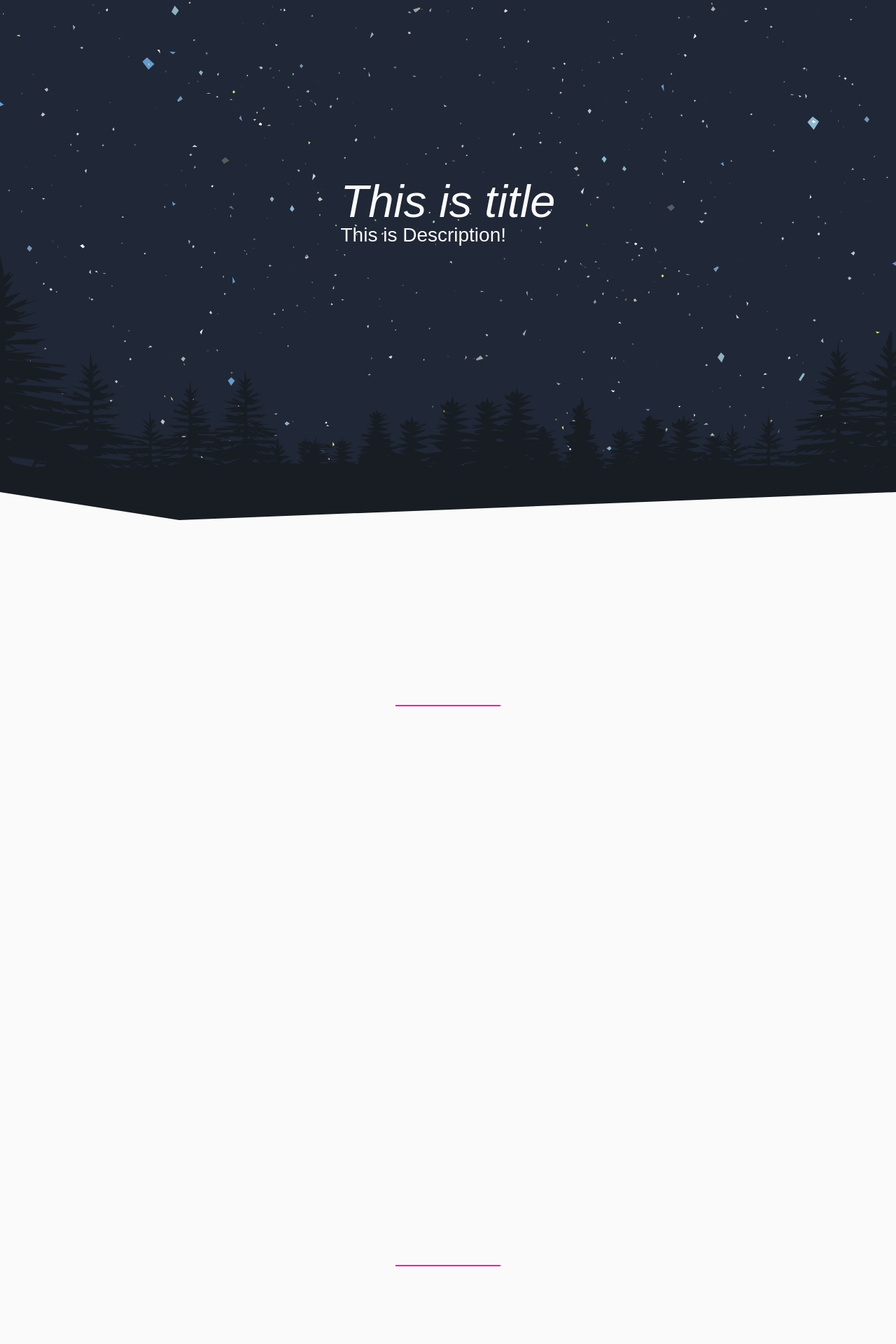
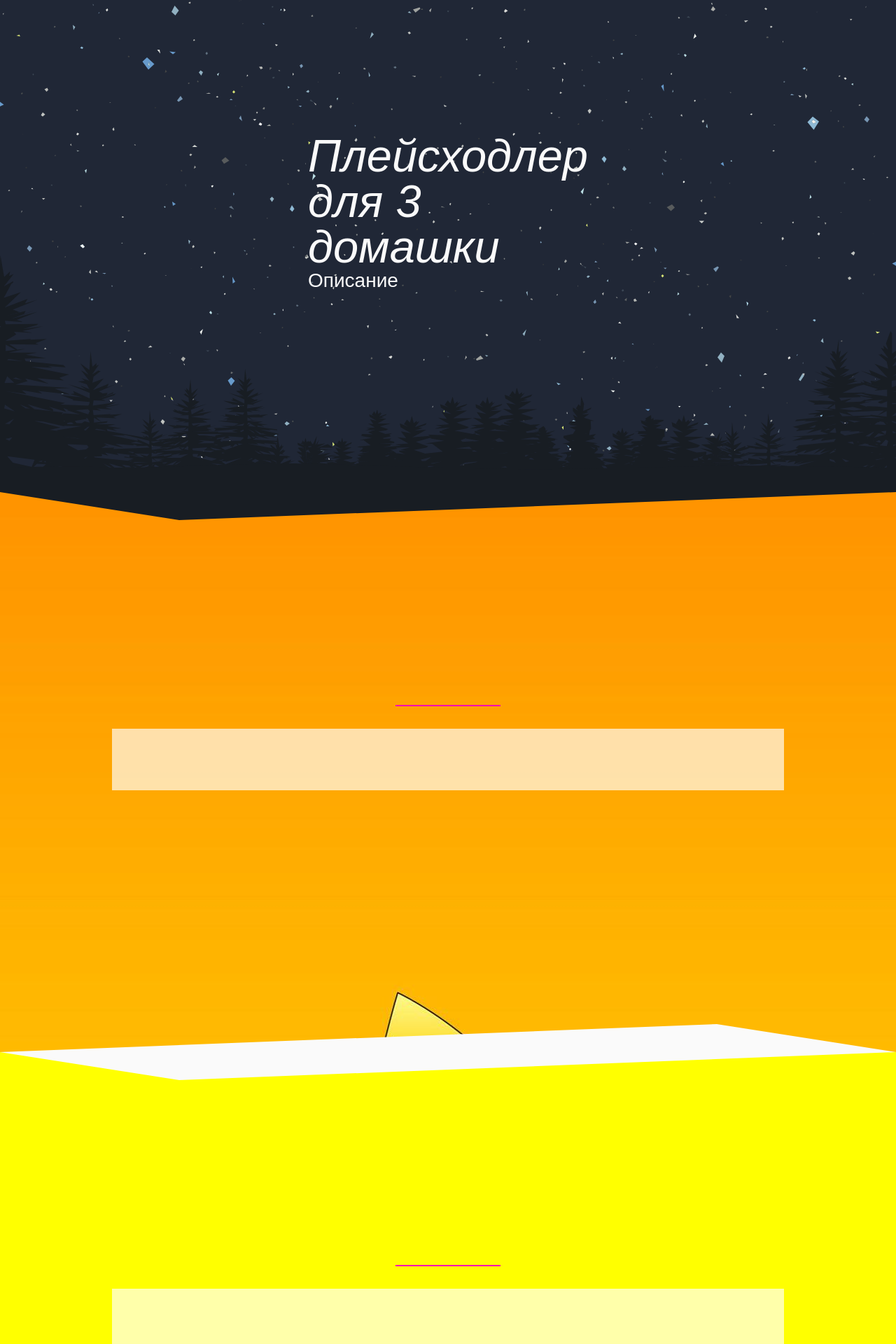
Before and after one commit to yambee/zar-react-start-2021, a JavaScript app: page / in a window 1280 px wide. Shown: the part 97-2017 px from the top of the page at 70% size. Built offline with nearby package versions, Linux system fonts and the light colour scheme; the HTML template or start-up script is replaced by a standard one.

Commit message:
Homework-2 update

```diff
--- a/src/App.js
+++ b/src/App.js
@@ -1,14 +1,15 @@
 import Header from './components/Header';
 import Layout from './components/Layout';
 import Footer from './components/Footer';
+import bg1 from './assets/bg1.jpg';
 
 function App() {
 	return (
 		<>
 			<Header title="Плейсходлер для 3 домашки" descr="Описание" />
-			<Layout />
-			<Layout />
-			<Layout />
+			<Layout id="1" title="" descr="" urlBg={bg1} colorBg="" />
+			<Layout id="2" title="" descr="" urlBg="" colorBg="yellow" />
+			<Layout id="3" title="" descr="" urlBg={bg1} colorBg="" />
 			<Footer />
 		</>
 	);
--- a/src/components/Header/index.js
+++ b/src/components/Header/index.js
@@ -5,8 +5,9 @@ const Header = ({ title, descr }) => {
 		<header className={s.root}>
 			<div className={s.forest}></div>
 			<div className={s.container}>
-				<h1>This is title</h1>
-				<p>This is Description!</p>
+				{/* Выводим пропсы title и descr с проверкой на пустоту */}
+				{title && <h1>{title}</h1>}
+				{descr && <p>{descr}</p>}
 			</div>
 		</header>
 	);
--- a/src/components/Layout/index.js
+++ b/src/components/Layout/index.js
@@ -1,15 +1,19 @@
 import s from './style.module.css';
 
 const Layout = ({ id, title, descr, urlBg, colorBg }) => {
+	const rootUrlBg = urlBg ? { backgroundImage: `url('${urlBg}')` } : {};
+	const rootColor = colorBg ? { backgroundColor: colorBg } : {};
+	const rootStyle = { ...rootUrlBg, ...rootColor };
+	console.log(rootStyle);
 	return (
-		<section className={s.root} id="{id}">
+		<section className={s.root} id={id} style={rootStyle}>
 			<div className={s.wrapper}>
 				<article>
 					<div className={s.title}>
 						<h3>{title}</h3>
 						<span className={s.separator}></span>
 					</div>
-					<div className="desc full">
+					<div className={`${s.desc} ${s.full}`}>
 						<p>{descr}</p>
 					</div>
 				</article>
```
Also changed, not shown: public/manifest.json (deleted), 1 other file (tests, documents, lock files or other folders).
